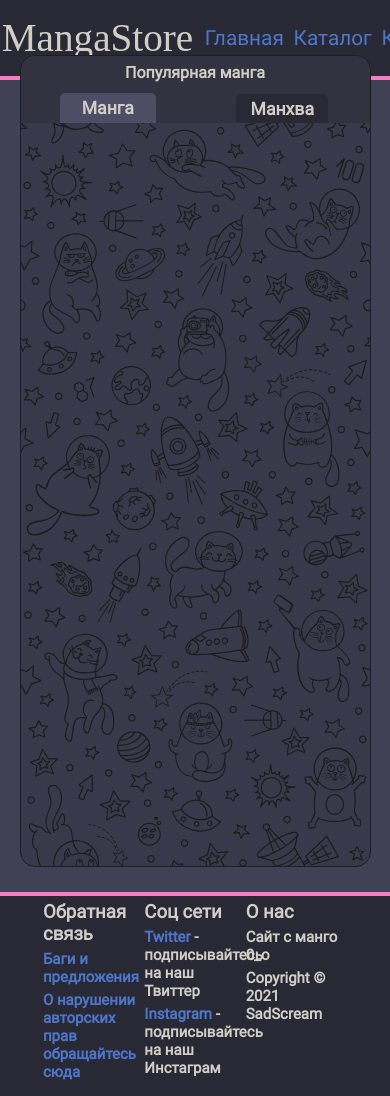
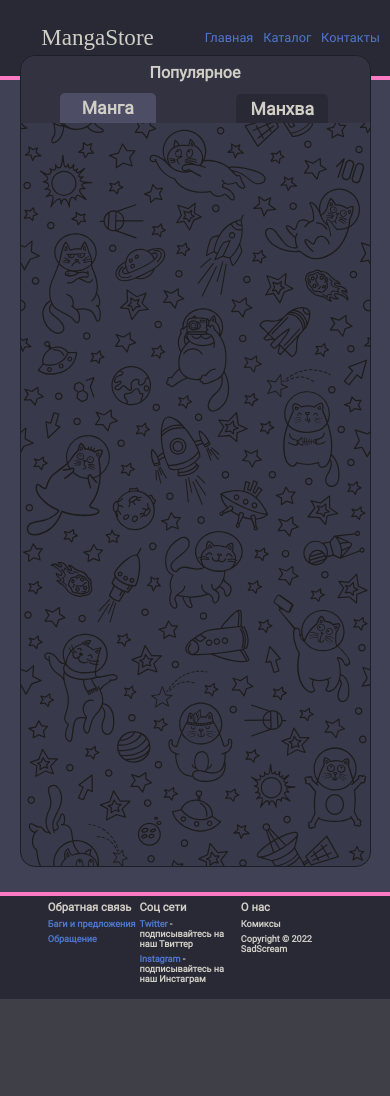
Before and after one commit to SadScream/manga-site, a PHP site: page / in a window 390 px wide; the page is wider, and only the part inside the window is pictured. After the commit the page ends 999 px from the top of that part, so only its background shows below. Run offline with PHP 8.4, Linux system fonts and the light colour scheme; data that the repository does not hold is empty; some web fonts are replaced.

Commit message:
добавлены правила @media вместо js, улучшена адаптивность

```diff
--- a/index.php
+++ b/index.php
@@ -7,6 +7,7 @@ require_once("database/publishers.php");
 <html lang="en">
 <head>
     <meta charset="UTF-8">
+    <meta name="viewport" content="width=device-width, initial-scale=1.0, maximum-scale=1.0">
     <title>Главная</title>
     <link rel="stylesheet" href="styles/fonts.css?<?php echo date('h:i:s'); ?>">
     <link rel="stylesheet" href="styles/base.css?<?php echo date('h:i:s'); ?>">
@@ -33,7 +34,7 @@ require_once("database/publishers.php");
             <input type="radio" name="Categories" id="manhva">
             <div id="content-popular">
                 <div id="categories-bar">
-                    <div id="categories-popular-text">Популярная манга</div>
+                    <div id="categories-popular-text">Популярное</div>
                     <div class="categories-bar-button-wrapper">
                         <label id="manga_label" for="manga">Манга</label>
                     </div>
@@ -111,7 +112,7 @@ require_once("database/publishers.php");
             <div class="info-bar-block">
                 <h5>Обратная связь</h5>
                 <h6><a href="">Баги и предложения</a></h6>
-                <h6><a href="">О нарушении авторских прав обращайтесь сюда</a></h6>
+                <h6><a href="">Обращение</a></h6>
             </div>
             <div class="info-bar-block">
                 <h5>Соц сети</h5>
@@ -120,21 +121,10 @@ require_once("database/publishers.php");
             </div>
             <div class="info-bar-block">
                 <h5>О нас</h5>
-                <h6>Сайт с манго 0_о</h6>
-                <h6>Copyright © 2021 SadScream</h6>
+                <h6>Комиксы</h6>
+                <h6>Copyright © 2022 SadScream</h6>
             </div>
         </div>
     </div>
-    <script src="scripts/jquery-3.6.0.min.js"></script>
-    <script src="scripts/adaptive-window.js"></script>
-    <script src="scripts/adaptive-window-main.js"></script>
-    <script>
-        setHeaderSize(null);
-        setContentPopularSize(null);
-        setAdditionalSize(null);
-        window.addEventListener('resize', setHeaderSize, true);
-        window.addEventListener('resize', setContentPopularSize, true);
-        window.addEventListener('resize', setAdditionalSize, true);
-    </script>
 </body>
 </html>
--- a/scripts/adaptive-window-main.js
+++ /dev/null
@@ -1,84 +0,0 @@
-let categories_bar = $("#categories-bar"),
-    content_popular = $("#content-popular"),
-    pe_wrapper = $(".content-popular-element-wrapper"),
-    pe_image_block = $(".content-popular-image"),
-    pe_img = $(".content-popular-image>img"),
-    pe_info = $(".content-popular-info"),
-    pe_description = $(".content-popular-description");
-
-function isHorizontal() {
-    return window.innerWidth/1.15 > window.innerHeight
-}
-
-function setContentPopularSize(event) {
-    // подгонка размера элементов под размер экрана
-
-    if (isHorizontal()) {
-        // горизонтально
-
-        $(".content-popular-element-wrapper h4").css({"fontSize": "1em"});
-        $(".content-popular-element-wrapper h5").css({"fontSize": "0.9em"});
-        $(".content-popular-element-wrapper h6").css({"fontSize": "0.8em"});
-        $("h4").css({"marginTop": "5px"});
-        $("h5").css({"marginTop": "15px"});
-        $("h6").css({"marginTop": "10px"});
-        $(content_popular).css({"width": "72vw"});
-        $(categories_bar).css({"height": "12vh"});
-
-        $(pe_wrapper).css({
-            "width": "33vw",
-            "height": "60vh",
-            "maxHeight": "490px",
-            "margin": "3vh 0 3vh 0"
-        });
-
-        $(pe_image_block).css({
-            "width": "35%",
-            "alignItems": "flex-start",
-            "justifyContent": "unset"
-        });
-
-        $(pe_img).css({"width": "100%", "height": "100%"});
-
-        $(pe_info).css({
-            "width": "calc(65% - 1vw)",
-            "height": "45%",
-            "display": "block",
-        });
-        $(pe_description).css({"height": "40%"});
-    } else {
-        // вертикально
-
-        $(".content-popular-element-wrapper h4").css({"fontSize": "1.2em"});
-        $(".content-popular-element-wrapper h5").css({"fontSize": "1.1em"});
-        $(".content-popular-element-wrapper h6").css({"fontSize": "1em"});
-        $("h4,h5,h6").css({"marginTop": "5px"});
-        $(content_popular).css({"width": "90vw"});
-        $(categories_bar).css({"height": "8vh"});
-
-        $(pe_wrapper).css({
-            "width": "42vw",
-            "height": "45vh",
-            "maxHeight": "740px",
-            "margin": "1vh 0 1vh 0"
-        });
-
-        $(pe_image_block).css({
-            "width": "100%",
-            "alignItems": "center",
-            "justifyContent": "center"
-        });
-
-        $(pe_img).css({"width": "45%", "height": "100%"});
-
-        $(pe_info).css({
-            "width": "100%",
-            "height": "20%",
-            "display": "flex",
-            "justifyContent": "center",
-            "flexDirection": "column"
-        });
-
-        $(pe_description).css({"height": "20%"});
-    }
-}
--- a/scripts/adaptive-window.js
+++ /dev/null
@@ -1,28 +0,0 @@
-let info_bar = $("#info-bar"),
-    header = $("#navigation-bar"),
-    header_title = $("#navigation-bar-title"),
-    header_refs = $("#navigation-bar-buttons");
-
-function isHorizontal() {
-    return window.innerWidth/1.15 > window.innerHeight
-}
-
-function setHeaderSize(event) {
-    if (isHorizontal()) {
-        $(header).css({"height": "10vh"});
-        $(header_title).css({"fontSize": "180%"});
-        $(header_refs).css({"fontSize": "90%"});
-    } else {
-        $(header).css({"height": "9vh"});
-        $(header_title).css({"fontSize": "245%"});
-        $(header_refs).css({"fontSize": "130%"});
-    }
-}
-
-function setAdditionalSize(event) {
-    if (isHorizontal()) {
-        $(info_bar).css({"fontSize": "100%"});
-    } else {
-        $(info_bar).css({"fontSize": "140%"});
-    }
-}
--- a/scripts/search-filter.js
+++ b/scripts/search-filter.js
@@ -31,11 +31,13 @@ function setResetFiltersListener() {
 }
 
 function checkFields(year_from, year_to, views_from, views_to) {
+    let currentYear = new Date().getFullYear();
+
     if (!isEmpty(year_from) && year_from < 1930) {
         alert("Год не может быть меньше 1930");
         return false;
-    } else if (!isEmpty(year_to) && year_to > 2021) {
-        alert("Год не может быть больше 2021");
+    } else if (!isEmpty(year_to) && year_to > currentYear) {
+        alert(`Год не может быть больше ${currentYear}`);
         return false;
     } else if (!isEmpty(views_from) && views_from < 0) {
         alert("Количество просмотров не может быть отрицательным");
--- a/styles/additional-bar.css
+++ b/styles/additional-bar.css
@@ -6,7 +6,7 @@
     position: relative;
     background: #292936;
     width: 100%;
-    height: auto;
+    height: 105px;
 }
 
 .info-bar-block {
@@ -33,3 +33,16 @@
 /*    height: 28%;*/
 /*    margin: 15px 5px 0 0;*/
 /*}*/
+
+@media (orientation: landscape) {
+    #info-bar {
+        font-size: 1rem;
+    }
+}
+
+@media (orientation: portrait) {
+    #info-bar {
+        font-size: 85%;
+        height: auto;
+    }
+}
--- a/styles/navigation-bar.css
+++ b/styles/navigation-bar.css
@@ -2,7 +2,8 @@
     position: relative;
     background: #292936;
     width: 100%;
-    height: 10vh;
+    font-size: 1.8rem;
+    overflow: hidden;
 }
 
 #navigation-bar-title-wrapper {
@@ -19,7 +20,6 @@
     position: absolute;
     width: 100%;
     height: 100%;
-    font-size: 180%;
 }
 
 #navigation-bar-title a {
@@ -33,13 +33,37 @@
     display: flex;
     flex-direction: row;
     font-family: Roboto;
-    font-size: 90%;
     left: 50%;
     width: 50%;
     height: 100%;
+    font-size: 0.9rem;
 }
 
 .navigation-bar-button {
     align-self: center;
     padding-left: 5%;
 }
+
+@media (orientation: landscape) {
+    #navigation-bar {
+        height: 80px;
+    }
+    /*#navigation-bar-title {*/
+    /*    font-size: 180%;*/
+    /*}*/
+    /*#navigation-bar-buttons {*/
+    /*    font-size: 90%;*/
+    /*}*/
+}
+
+@media (orientation: portrait) {
+    #navigation-bar {
+        height: 9vh;
+    }
+    #navigation-bar-title {
+        font-size: 80%;
+    }
+    #navigation-bar-buttons {
+        font-size: 0.8rem;
+    }
+}
```
Also changed, not shown: manga-list.php (+5 -12 lines), scripts/adaptive-window-catalog.js (deleted, +0 -26 lines), styles/content-bar-catalog.css (+49 -3 lines), styles/content-bar-main.css (+82 -13 lines), styles/content-bar-manga.css (+20 -3 lines), title.php (+5 -4 lines), readme.md (added), 3 other files.
